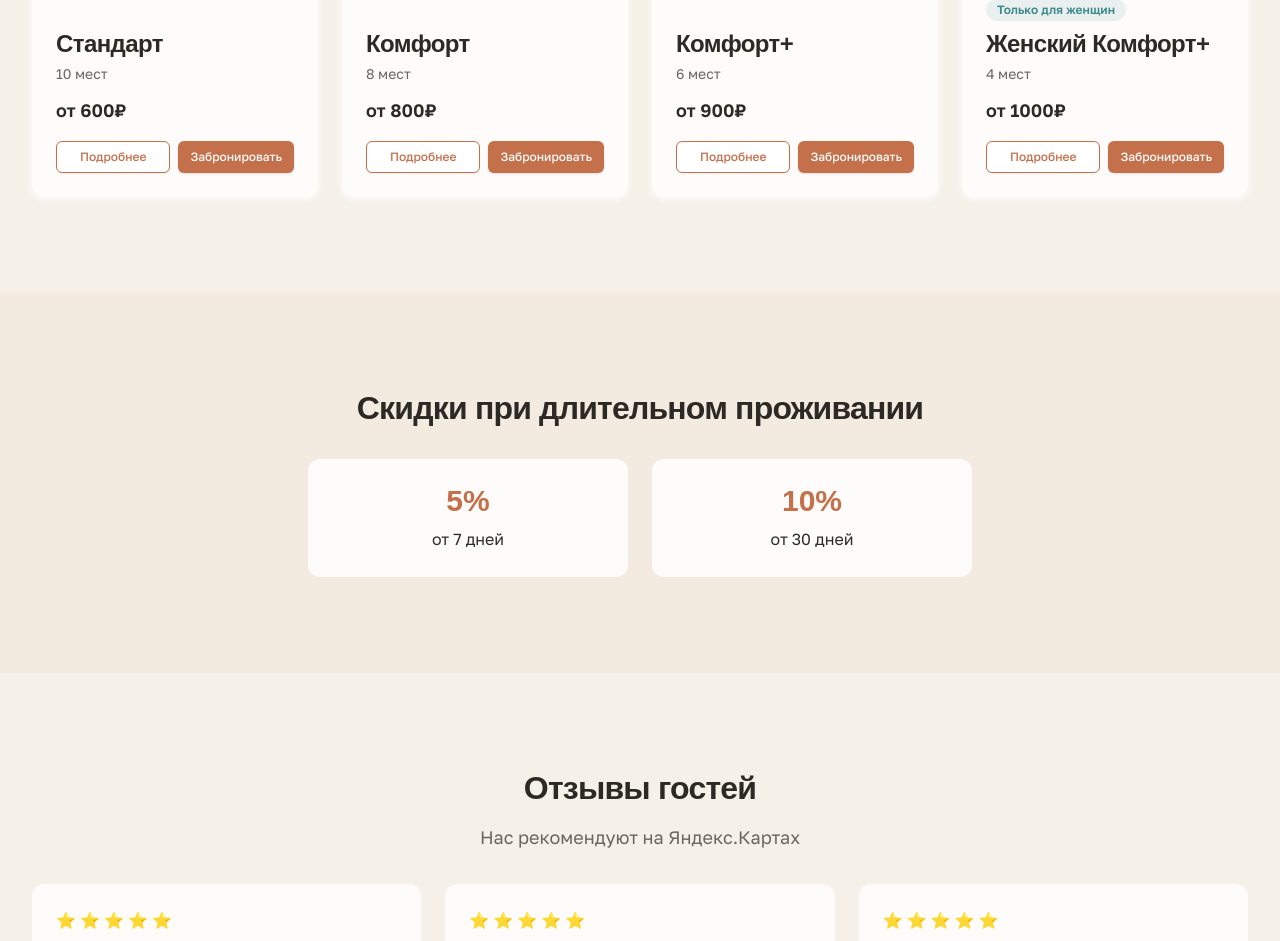
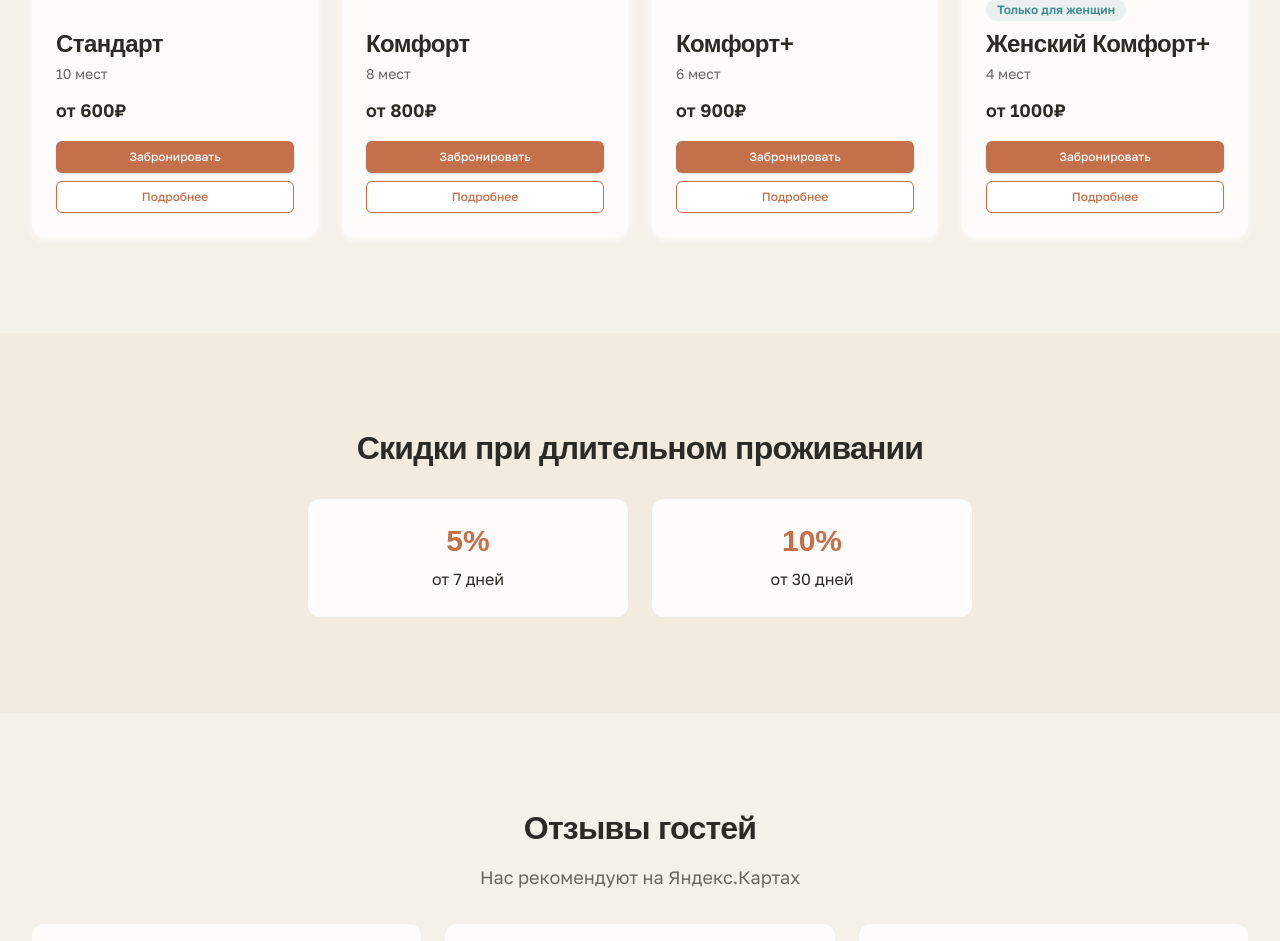
Before and after one commit to rebekaee1/delas, a Next.js app: page / in a window 1280 px wide. Shown: the part 1498-2439 px from the top of the page. Built offline with nearby package versions, Linux system fonts and the light colour scheme; no server answers; a web font is replaced by a local one.

Commit message:
fix: кнопки вертикально в карточках номеров (не вылезают)

```diff
--- a/src/app/page.tsx
+++ b/src/app/page.tsx
@@ -111,12 +111,12 @@ export default function Home() {
                     </span>
                   </div>
 
-                  <div className="flex gap-2">
-                    <Button variant="outline" size="sm" asChild className="flex-1 border-terracotta text-terracotta hover:bg-terracotta hover:text-white btn-hover">
+                  <div className="flex flex-col gap-2">
+                    <Button size="sm" asChild className="w-full bg-terracotta hover:bg-terracotta-dark btn-hover">
+                      <Link href={`/booking?room=${room.slug}`}>Забронировать</Link>
+                    </Button>
+                    <Button variant="outline" size="sm" asChild className="w-full border-terracotta text-terracotta hover:bg-terracotta hover:text-white btn-hover">
                       <Link href={`/rooms/${room.slug}`}>Подробнее</Link>
-                    </Button>
-                    <Button size="sm" asChild className="flex-1 bg-terracotta hover:bg-terracotta-dark btn-hover">
-                      <Link href={`/booking?room=${room.slug}`}>Забронировать</Link>
                     </Button>
                   </div>
                 </div>
```
